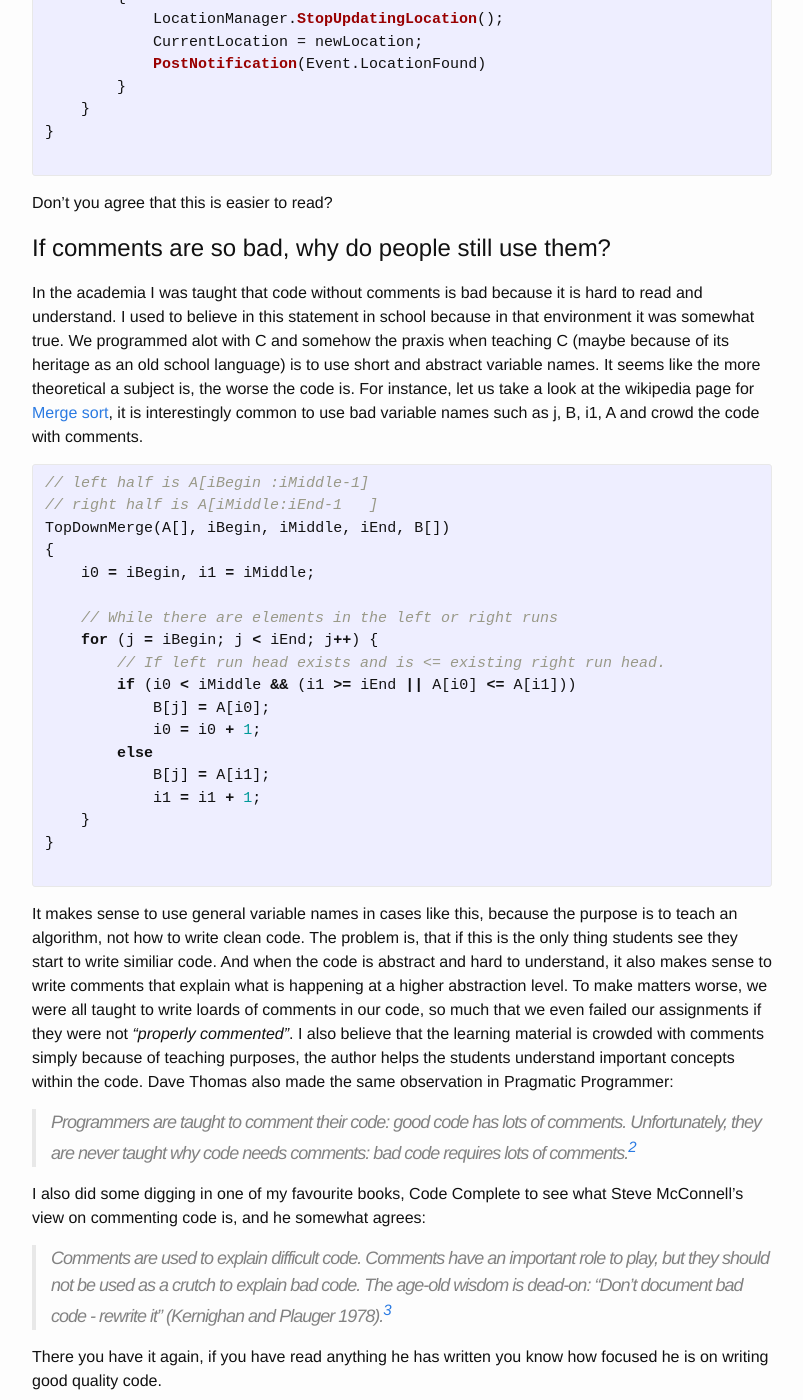
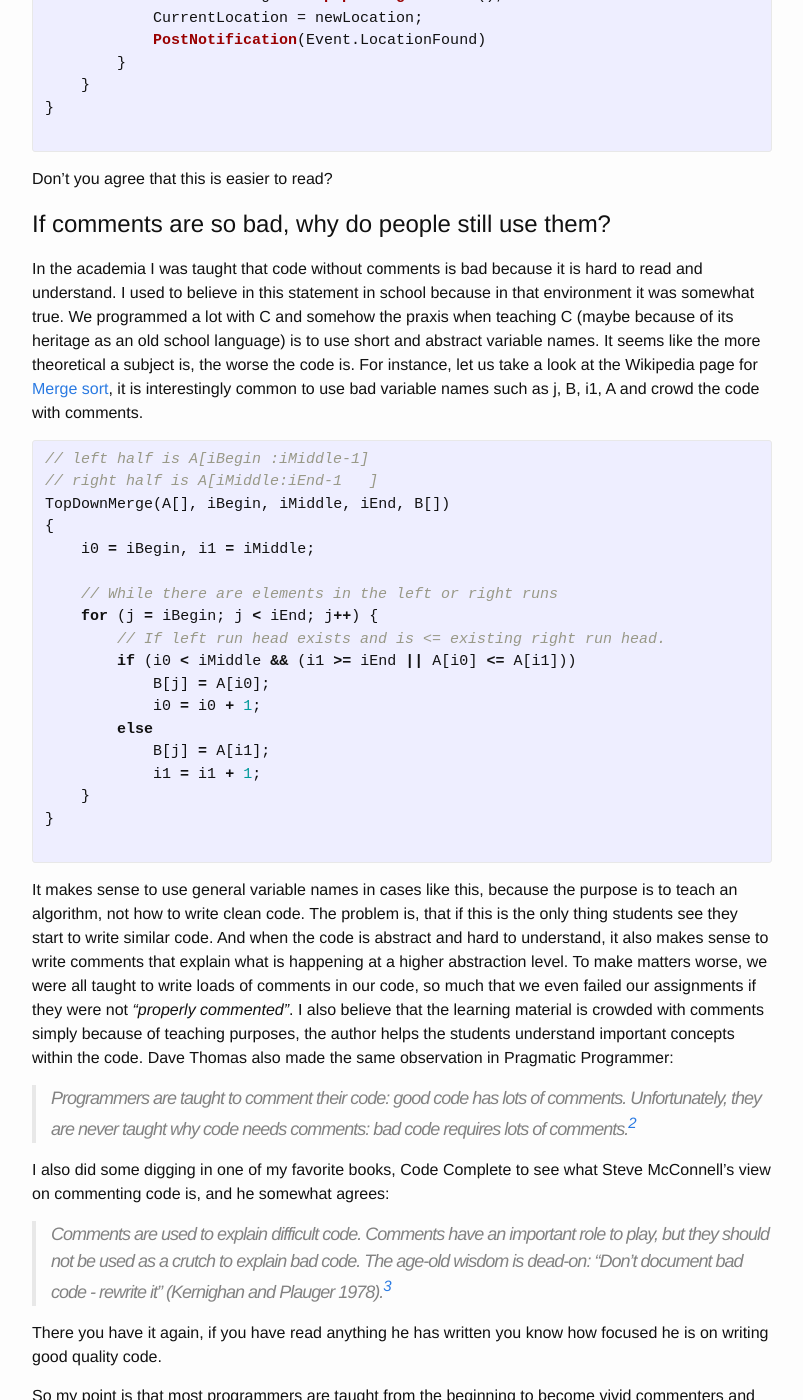
Before and after one commit to Oberheim/Oberheim.github.io, a Jekyll site: the page built from _posts/2015-08-05-are-you-still-commenting-your-code.markdown, in a window 1280 px wide and 1400 px high, scrolled down 3019 px. Shown: the whole window, without its empty margins (238-1041 px from the left). Built offline with Jekyll 4.4.1, drawn with Linux system fonts in a browser that asks for light colours; comment, search, counter and statistics services are not loaded; some of the changed text lies outside the part shown.

Commit message:
Fixed spelling errors

```diff
--- a/_posts/2015-08-05-are-you-still-commenting-your-code.markdown
+++ b/_posts/2015-08-05-are-you-still-commenting-your-code.markdown
@@ -70,7 +70,7 @@
 
 {% endhighlight %}
 
-The code is cluttered with comments, everything that seems the least complicated has an explanatory comment and most of them are simply restating the following line of code in plain english.
+The code is cluttered with comments, everything that seems the least complicated has an explanatory comment and most of them are simply restating the following line of code in plain English.
 So in order to improve the code, the duplicate lines can simply be removed:
 
 {% highlight c# %}
@@ -134,7 +134,7 @@
 Don't you agree that this is easier to read?
 
 #If comments are so bad, why do people still use them?
-In the academia I was taught that code without comments is bad because it is hard to read and understand. I used to  believe in this statement in school because in that environment it was somewhat true. We programmed alot with C and somehow the praxis when teaching C (maybe because of its heritage as an old school language) is to use short and abstract variable names. It seems like the more theoretical a subject is, the worse the code is. For instance, let us take a look at the wikipedia page for [Merge sort](https://en.wikipedia.org/wiki/Merge_sort), it is interestingly common to use bad variable names such as j, B, i1, A and crowd the code with comments.
+In the academia I was taught that code without comments is bad because it is hard to read and understand. I used to believe in this statement in school because in that environment it was somewhat true. We programmed a lot with C and somehow the praxis when teaching C (maybe because of its heritage as an old school language) is to use short and abstract variable names. It seems like the more theoretical a subject is, the worse the code is. For instance, let us take a look at the Wikipedia page for [Merge sort](https://en.wikipedia.org/wiki/Merge_sort), it is interestingly common to use bad variable names such as j, B, i1, A and crowd the code with comments.
 
 {% highlight c %}
 
@@ -158,12 +158,12 @@
 
 {% endhighlight %}
 
-It makes sense to use general variable names in cases like this, because the purpose is to teach an algorithm, not how to write clean code. The problem is, that if this is the only thing students see they start to write similiar code. And when the code is abstract and hard to understand, it also makes sense to write comments that explain what is happening at a higher abstraction level. To make matters worse, we were all taught to write loards of comments in our code, so much that we even failed our assignments if they were not *"properly commented"*. I also believe that the learning material is crowded with comments simply because of teaching purposes, the author helps the students understand important concepts within the code.
+It makes sense to use general variable names in cases like this, because the purpose is to teach an algorithm, not how to write clean code. The problem is, that if this is the only thing students see they start to write similar code. And when the code is abstract and hard to understand, it also makes sense to write comments that explain what is happening at a higher abstraction level. To make matters worse, we were all taught to write loads of comments in our code, so much that we even failed our assignments if they were not *"properly commented"*. I also believe that the learning material is crowded with comments simply because of teaching purposes, the author helps the students understand important concepts within the code.
 Dave Thomas also made the same observation in Pragmatic Programmer:
 
 > Programmers are taught to comment their code: good code has lots of comments. Unfortunately, they are never taught *why* code needs comments: bad code requires lots of comments.[^2]
 
-I also did some digging in one of my favourite books, Code Complete to see what Steve McConnell's view on commenting code is, and he somewhat agrees:
+I also did some digging in one of my favorite books, Code Complete to see what Steve McConnell's view on commenting code is, and he somewhat agrees:
 
 >*Comments are used to explain difficult code*. Comments have an important role to play, but they should not be used as a crutch to explain bad code. The age-old wisdom is dead-on: "Don't document bad code - rewrite it" (Kernighan and Plauger 1978).[^3]
 
```
Also changed, not shown: other parts of _posts/2015-08-05-are-you-still-commenting-your-code.markdown (+6 -6 lines).
